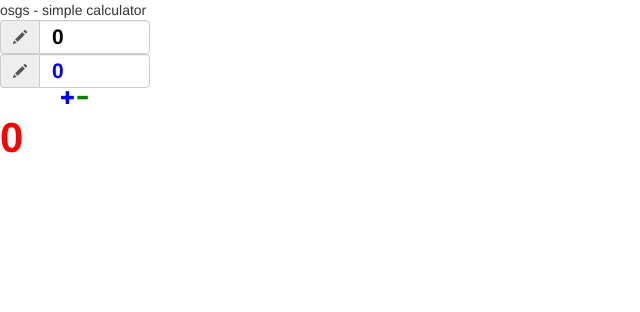
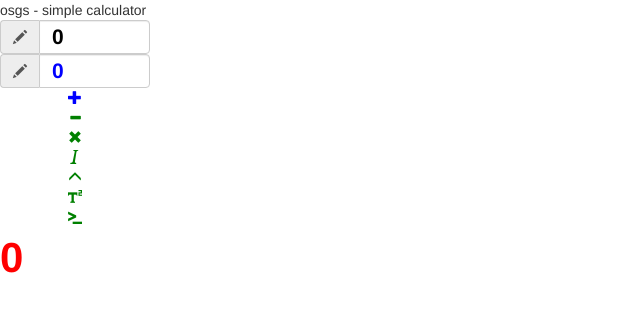
Before and after one commit to OSGS530/testiing-calculator, an Angular app: page / in a window 1280 px wide. Shown: the top 312 px of the page, without its empty margins (0-640 px from the left). Built offline with nearby package versions, Linux system fonts and the light colour scheme.

Commit message:
update ui

```diff
--- a/src/app/ui/ui.component.html
+++ b/src/app/ui/ui.component.html
@@ -14,9 +14,24 @@
 
     <i class="glyphicon glyphicon-plus addition-button"
         (click)="addition()"></i>
-
+    <br>
     <i class="glyphicon glyphicon-minus substraction-button"
         (click)="substraction()"></i>
+    <br>
+    <i class="glyphicon glyphicon-remove substraction-button"
+        (click)="multiplication()"></i>
+    <br>
+    <i class="glyphicon glyphicon-italic substraction-button"
+        (click)="division()"></i>
+    <br>
+    <i class="glyphicon glyphicon-menu-up substraction-button"
+        (click)="exp()"></i>
+    <br>
+    <i class="glyphicon glyphicon-superscript substraction-button"
+        (click)="sqr()"></i>
+    <br>
+    <i class="glyphicon glyphicon-console substraction-button"
+        (click)="sqrt()"></i>
 
 </div>
 
--- a/src/app/ui/ui.component.ts
+++ b/src/app/ui/ui.component.ts
@@ -1,5 +1,11 @@
 import { Component, OnInit } from '@angular/core';
 import { addition } from "../addition/addition"
+import {division} from "../division/division";
+import {substraction} from "../substraction/substraction";
+import {multiplication} from "../multiplication/multiplication";
+import {exp} from "../exp/exp";
+import {sqr} from "../sqr/sqr";
+import {sqrt} from "../sqrt/sqrt";
 
 @Component({
   selector: 'app-ui',
@@ -24,7 +30,39 @@ export class UiComponent implements OnInit {
   }
 
   substraction() {
-    alert("substraction here !");
+    let myresult = 0;
+    myresult=substraction(this.operator1, this.operator2);
+    this.result = myresult;
+  }
+
+  division(){
+    let myresult = 0;
+    myresult=division(this.operator1, this.operator2);
+    this.result = myresult;
+  }
+
+  multiplication(){
+    let myresult = 0;
+    myresult = multiplication(this.operator1,this.operator2);
+    this.result = myresult;
+  }
+
+  exp(){
+    let myresul = 0;
+    myresul = exp(this.operator1, this.operator2);
+    this.result = myresul;
+  }
+
+  sqr(){
+    let myresul = 0;
+    myresul = sqr(this.operator1);
+    this.result = myresul;
+  }
+
+  sqrt(){
+    let myresul = 0;
+    myresul = sqrt(this.operator1);
+    this.result = myresul;
   }
 
 }
```
Also changed, not shown: 4 other files (tests, documents, lock files or other folders).
